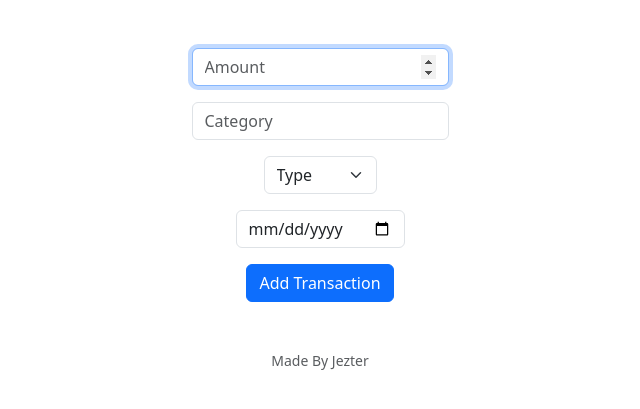
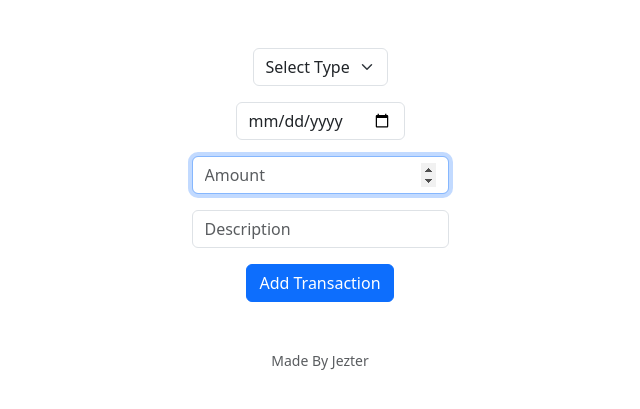
Before and after one commit to Jezter0/Chamberlain, a Flask app: page /add in a window 1280 px wide. Shown: the part 76-485 px from the top of the page, without its empty margins (320-960 px from the left). Run offline with Flask 3, Linux system fonts and the light colour scheme; a user stored in the database is signed in.

Commit message:
Added category and total wealth feature

```diff
--- a/app.py
+++ b/app.py
@@ -4,6 +4,7 @@ from flask import Flask, request, render_template, redirect, url_for, flash, ses
 from flask_session import Session
 from flask_sqlalchemy import SQLAlchemy
 from datetime import datetime
+from decimal import Decimal
 import bcrypt
 
 from helpers import login_required
@@ -20,6 +21,7 @@ db = SQLAlchemy(app)
 class User(db.Model):
     id = db.Column(db.Integer, primary_key=True)
     money = db.Column(db.Numeric(precision=10, scale=2))
+    budget = db.Column(db.Numeric(precision=10, scale=2))
     username = db.Column(db.String(80), unique=True, nullable=False)
     password = db.Column(db.String(200), nullable=False)
 
@@ -29,6 +31,7 @@ class Transaction(db.Model):
     category = db.Column(db.String(50), nullable=False)
     transaction_type = db.Column(db.String(10), nullable=False)
     date = db.Column(db.Date, nullable=False)
+    description = db.Column(db.String(100), nullable=False)
     user_id = db.Column(db.Integer, db.ForeignKey('user.id'), nullable=False)
 
 @app.after_request
@@ -50,14 +53,25 @@ def index():
 @login_required
 def add():
     if request.method == 'POST':
-        amount = request.form['amount']
+        amount = Decimal(request.form['amount'])
         category = request.form['category']
         transaction_type = request.form['type']
         date = request.form['date']
+        description = request.form['description']
         transaction_date = datetime.strptime(date, '%Y-%m-%d').date()
         id = session["user_id"]
 
-        new_transaction = Transaction(amount=amount, category=category, transaction_type=transaction_type, date=transaction_date, user_id=id)
+        new_transaction = Transaction(amount=amount, category=category, transaction_type=transaction_type, date=transaction_date, user_id=id, description=description)
+
+        # Update the user's money from income or expense
+        user = User.query.filter_by(id=id).first()
+        if transaction_type == 'income':
+            user.money += amount
+            db.session.add(user)
+        else:
+            user.money -= amount
+            db.session.add(user)
+
 
         db.session.add(new_transaction)
         db.session.commit()
--- a/templates/add.html
+++ b/templates/add.html
@@ -7,21 +7,64 @@
 {% block main %}
     <form action="/add" method="post">
         <div class="mb-3">
-            <input autocomplete="off" autofocus class="form-control mx-auto w-auto" name="amount" placeholder="Amount" type="number" required>
-        </div>
-        <div class="mb-3">
-            <input class="form-control mx-auto w-auto" name="category" placeholder="Category" type="text" required>
-        </div>
-        <div class="mb-3">
-            <select class="form-select mx-auto w-auto" aria-label="Default select example" id="type" name="type" required>
-                <option value="" disabled selected>Type</option>
+            <select class="form-select mx-auto w-auto" aria-label="Transaction type" id="type" name="type" onchange="toggleCategory(this)" required>
+                <option value="" disabled selected>Select Type</option>
                 <option value="expense">Expense</option>
                 <option value="income">Income</option>
             </select>
         </div>
-        <div class="mb-3">
-            <input class="form-control mx-auto w-auto" name="date" placeholder="Date" type="date" required>
+
+        <div id="expense-category" class="mb-3" style="display: none;">
+            <select class="form-select mx-auto w-auto" id="expense-category-select" name="category">
+                <option value="" disabled selected>Select Category</option>
+                <option value="Food">Food</option>
+                <option value="Transport">Transport</option>
+                <option value="Utilities">Utilities</option>
+                <option value="Entertainment">Entertainment</option>
+                <option value="Other">Other</option>
+            </select>
         </div>
+
+        <div id="income-category" class="mb-3" style="display: none;">
+            <select class="form-select mx-auto w-auto" id="income-category-select" name="category">
+                <option value="" disabled selected>Select Category</option>
+                <option value="Salary">Salary</option>
+                <option value="Freelance">Freelance</option>
+                <option value="Investments">Investments</option>
+                <option value="Other">Other</option>
+            </select>
+        </div>
+
+        <div id="common-fields">
+            <div class="mb-3">
+                <input class="form-control mx-auto w-auto" id="date" name="date" placeholder="Date" type="date" required>
+            </div>
+            <div class="mb-3">
+                <input autocomplete="off" autofocus class="form-control mx-auto w-auto" id="amount" name="amount" placeholder="Amount" type="number" step="0.01" min="0" required>
+            </div>
+            <div class="mb-3">
+                <input class="form-control mx-auto w-auto" id="description" name="description" placeholder="Description" type="text" required>
+            </div>
+        </div>
+
         <button class="btn btn-primary" type="submit">Add Transaction</button>
     </form>
+
+    <script>
+        function toggleCategory(select) {
+            var expenseCategory = document.getElementById('expense-category');
+            var incomeCategory = document.getElementById('income-category');
+
+            if (select.value === 'expense') {
+                expenseCategory.style.display = 'block';
+                incomeCategory.style.display = 'none';
+            } else if (select.value === 'income') {
+                expenseCategory.style.display = 'none';
+                incomeCategory.style.display = 'block';
+            } else {
+                expenseCategory.style.display = 'none';
+                incomeCategory.style.display = 'none';
+            }
+        }
+    </script>
 {% endblock %}
```
Also changed, not shown: templates/index.html (+20 -6 lines), instance/manager.db.
